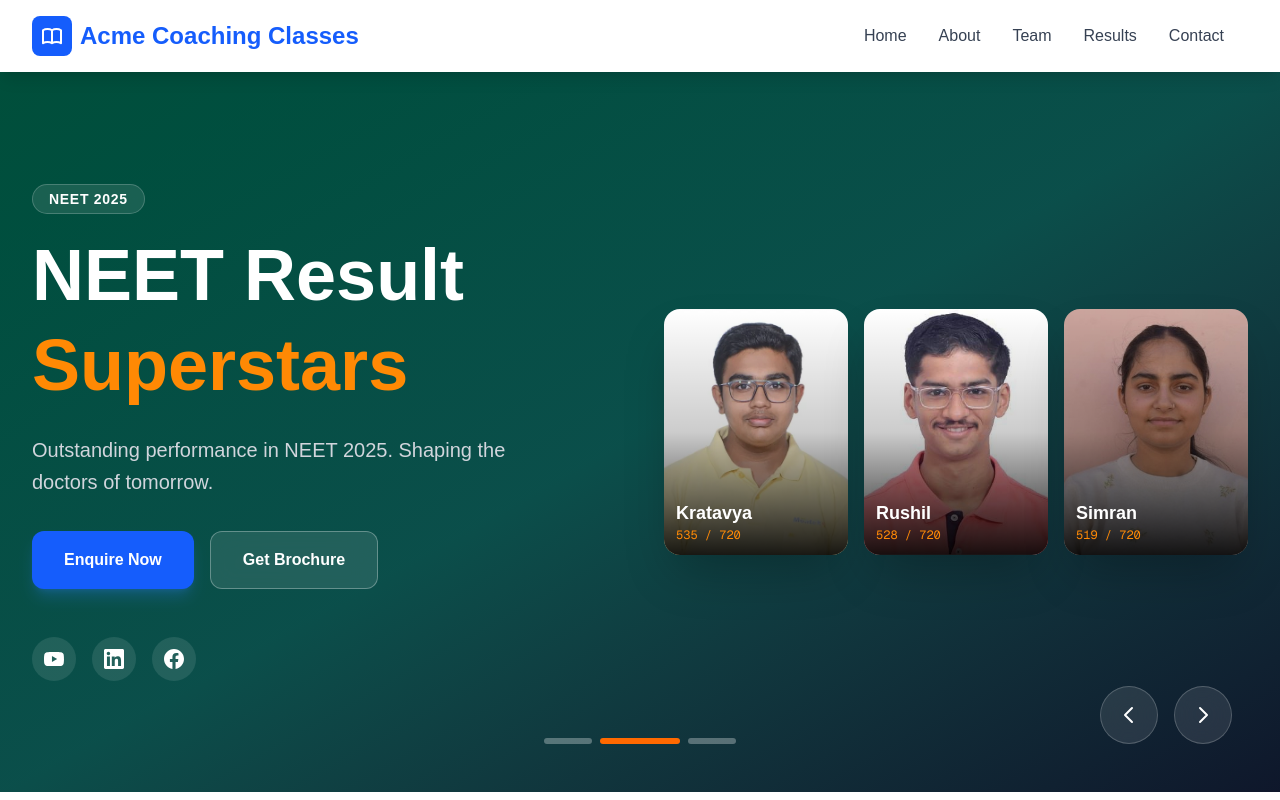
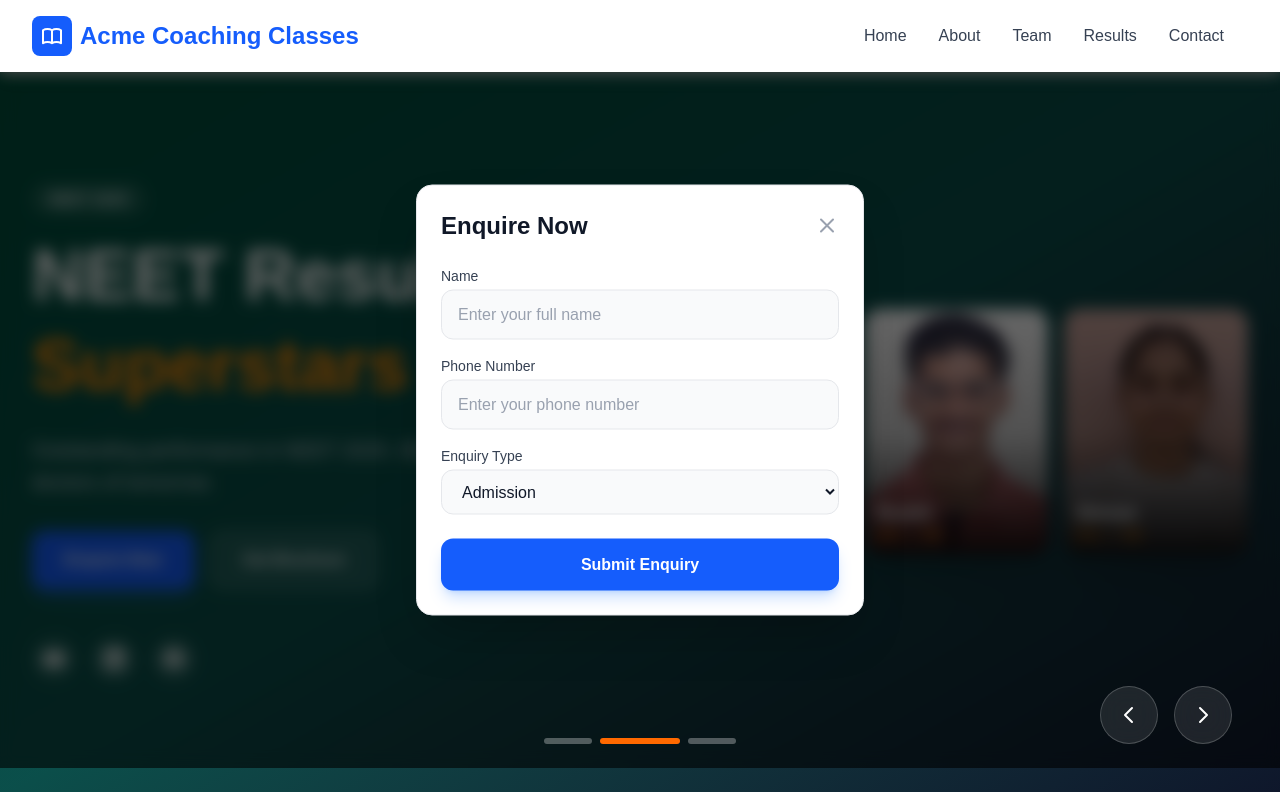
Before and after one commit to mokshchadha/acme_classes, a Next.js app: page / in a window 1280 px wide. Both pictures are taken after a click on the button "Enquire Now". Shown: the top 800 px of the page. Built offline with nearby package versions, Linux system fonts and the light colour scheme.

Commit message:
added enquire modal

```diff
--- /dev/null
+++ b/app/actions/enquire.ts
@@ -0,0 +1,48 @@
+'use server'
+
+const BOT_TOKEN = process.env.TELEGRAM_BOT_TOKEN
+const CHAT_ID = process.env.TELEGRAM_CHAT_ID
+
+export async function submitEnquiry(formData: FormData) {
+  const name = formData.get('name')
+  const phone = formData.get('phone')
+  const type = formData.get('type')
+
+  if (!name || !phone || !type) {
+    return { success: false, message: 'All fields are required' }
+  }
+
+  const message = `
+🔔 *New Enquiry Received*
+
+👤 *Name*: \`${name}\`
+📱 *Phone*: \`${phone}\`
+📋 *Enquiry Type*: ${type}
+  `
+
+  try {
+    const response = await fetch(`https://api.telegram.org/bot${BOT_TOKEN}/sendMessage`, {
+      method: 'POST',
+      headers: {
+        'Content-Type': 'application/json',
+      },
+      body: JSON.stringify({
+        chat_id: CHAT_ID,
+        text: message,
+        parse_mode: 'Markdown',
+      }),
+    })
+
+    const data = await response.json()
+
+    if (!response.ok) {
+      console.error('Telegram API Error:', data)
+      return { success: false, message: 'Failed to send enquiry' }
+    }
+
+    return { success: true, message: 'Enquiry sent successfully!' }
+  } catch (error) {
+    console.error('Submission Error:', error)
+    return { success: false, message: 'Failed to connect to server' }
+  }
+}
--- /dev/null
+++ b/app/components/EnquireModal.tsx
@@ -0,0 +1,139 @@
+'use client'
+
+import { useState } from 'react'
+import { motion, AnimatePresence } from 'framer-motion'
+import { submitEnquiry } from '../actions/enquire'
+
+interface EnquireModalProps {
+  isOpen: boolean
+  onClose: () => void
+}
+
+export function EnquireModal({ isOpen, onClose }: EnquireModalProps) {
+  const [loading, setLoading] = useState(false)
+  const [status, setStatus] = useState<{ success: boolean; message: string } | null>(null)
+
+  const handleSubmit = async (e: React.FormEvent<HTMLFormElement>) => {
+    e.preventDefault()
+    setLoading(true)
+    setStatus(null)
+
+    const formData = new FormData(e.currentTarget)
+    const result = await submitEnquiry(formData)
+
+    setLoading(false)
+    setStatus({ success: result.success, message: result.message })
+
+    if (result.success) {
+      setTimeout(() => {
+        onClose()
+        setStatus(null)
+      }, 2000)
+    }
+  }
+
+  return (
+    <AnimatePresence>
+      {isOpen && (
+        <>
+          <motion.div
+            initial={{ opacity: 0 }}
+            animate={{ opacity: 1 }}
+            exit={{ opacity: 0 }}
+            onClick={onClose}
+            className="fixed inset-0 bg-black/60 backdrop-blur-sm z-50"
+          />
+          <motion.div
+            initial={{ opacity: 0, scale: 0.95, y: 20 }}
+            animate={{ opacity: 1, scale: 1, y: 0 }}
+            exit={{ opacity: 0, scale: 0.95, y: 20 }}
+            className="fixed left-1/2 top-1/2 -translate-x-1/2 -translate-y-1/2 w-full max-w-md p-6 bg-white border border-gray-200 rounded-2xl shadow-2xl z-50"
+          >
+            <div className="flex justify-between items-center mb-6">
+              <h3 className="text-2xl font-bold text-gray-900">Enquire Now</h3>
+              <button onClick={onClose} className="text-gray-400 hover:text-gray-900 transition-colors">
+                <svg className="w-6 h-6" fill="none" viewBox="0 0 24 24" stroke="currentColor">
+                  <path strokeLinecap="round" strokeLinejoin="round" strokeWidth={2} d="M6 18L18 6M6 6l12 12" />
+                </svg>
+              </button>
+            </div>
+
+            {status && (
+              <div
+                className={`p-4 mb-6 rounded-lg text-sm font-medium ${
+                  status.success ? 'bg-green-50 text-green-700 border border-green-200' : 'bg-red-50 text-red-700 border border-red-200'
+                }`}
+              >
+                {status.message}
+              </div>
+            )}
+
+            <form onSubmit={handleSubmit} className="space-y-4">
+              <div>
+                <label htmlFor="name" className="block text-sm font-medium text-gray-700 mb-1">
+                  Name
+                </label>
+                <input
+                  type="text"
+                  name="name"
+                  id="name"
+                  required
+                  placeholder="Enter your full name"
+                  className="w-full px-4 py-3 bg-gray-50 border border-gray-200 rounded-xl text-gray-900 placeholder-gray-400 focus:outline-none focus:ring-2 focus:ring-blue-500 transition-all"
+                />
+              </div>
+
+              <div>
+                <label htmlFor="phone" className="block text-sm font-medium text-gray-700 mb-1">
+                  Phone Number
+                </label>
+                <input
+                  type="tel"
+                  name="phone"
+                  id="phone"
+                  required
+                  placeholder="Enter your phone number"
+                  className="w-full px-4 py-3 bg-gray-50 border border-gray-200 rounded-xl text-gray-900 placeholder-gray-400 focus:outline-none focus:ring-2 focus:ring-blue-500 transition-all"
+                />
+              </div>
+
+              <div>
+                <label htmlFor="type" className="block text-sm font-medium text-gray-700 mb-1">
+                  Enquiry Type
+                </label>
+                <select
+                  name="type"
+                  id="type"
+                  defaultValue="Admission"
+                  className="w-full px-4 py-3 bg-gray-50 border border-gray-200 rounded-xl text-gray-900 placeholder-gray-400 focus:outline-none focus:ring-2 focus:ring-blue-500 transition-all"
+                >
+                  <option value="Admission">Admission</option>
+                  <option value="Courses">Courses</option>
+                  <option value="Fees">Fees Structure</option>
+                  <option value="General">General Enquiry</option>
+                </select>
+              </div>
+
+              <div className="pt-2">
+                <button
+                  type="submit"
+                  disabled={loading}
+                  className="w-full bg-blue-600 hover:bg-blue-700 text-white py-3.5 rounded-xl font-bold transition-all duration-300 shadow-lg shadow-blue-500/25 disabled:opacity-50 disabled:cursor-not-allowed flex justify-center items-center"
+                >
+                  {loading ? (
+                    <svg className="animate-spin h-5 w-5 text-white" fill="none" viewBox="0 0 24 24">
+                      <circle className="opacity-25" cx="12" cy="12" r="10" stroke="currentColor" strokeWidth="4" />
+                      <path className="opacity-75" fill="currentColor" d="M4 12a8 8 0 018-8V0C5.373 0 0 5.373 0 12h4zm2 5.291A7.962 7.962 0 014 12H0c0 3.042 1.135 5.824 3 7.938l3-2.647z" />
+                    </svg>
+                  ) : (
+                    'Submit Enquiry'
+                  )}
+                </button>
+              </div>
+            </form>
+          </motion.div>
+        </>
+      )}
+    </AnimatePresence>
+  )
+}
--- a/app/components/sections/Hero.tsx
+++ b/app/components/sections/Hero.tsx
@@ -36,7 +36,14 @@ export const Hero = () => {
 
             <div className="flex flex-col sm:flex-row gap-4">
               <button className="bg-blue-600 hover:bg-blue-700 text-white px-8 py-3 rounded-lg font-semibold transition-all duration-300 transform hover:scale-105">Enroll Now</button>
-              <button className="border-2 border-blue-600 text-blue-600 hover:bg-blue-600 hover:text-white px-8 py-3 rounded-lg font-semibold transition-all duration-300">Download Brochure</button>
+              <a
+                href="https://drive.google.com/file/d/18ywLwQ_TZGLSsCgqJm6WHVXSV-RBJQcL/view?usp=sharing"
+                target="_blank"
+                rel="noopener noreferrer"
+                className="border-2 border-blue-600 text-blue-600 hover:bg-blue-600 hover:text-white px-8 py-3 rounded-lg font-semibold transition-all duration-300 inline-block text-center"
+              >
+                Download Brochure
+              </a>
             </div>
           </motion.div>
 
--- a/app/components/sections/HeroCarousel.tsx
+++ b/app/components/sections/HeroCarousel.tsx
@@ -4,6 +4,7 @@ import { useState, useEffect } from 'react'
 import Image from 'next/image'
 import { motion, AnimatePresence } from 'framer-motion'
 import { YoutubeIcon, LinkedinIcon, FacebookIcon, ChevronLeftIcon, ChevronRightIcon } from '../icons'
+import { EnquireModal } from '../EnquireModal'
 
 const slides = [
   {
@@ -46,6 +47,7 @@ const slides = [
 export const HeroCarousel = () => {
   const [current, setCurrent] = useState(0)
   const [direction, setDirection] = useState(0)
+  const [isModalOpen, setIsModalOpen] = useState(false)
 
   useEffect(() => {
     const timer = setInterval(() => {
@@ -127,13 +129,22 @@ export const HeroCarousel = () => {
                   transition={{ delay: 0.4 }}
                   className="flex flex-wrap gap-4"
                 >
-                  <button className="bg-blue-600 hover:bg-blue-700 text-white px-8 py-4 rounded-xl font-bold transition-all duration-300 transform hover:scale-105 shadow-lg shadow-blue-500/25">
+                  <button
+                    onClick={() => setIsModalOpen(true)}
+                    className="bg-blue-600 hover:bg-blue-700 text-white px-8 py-4 rounded-xl font-bold transition-all duration-300 transform hover:scale-105 shadow-lg shadow-blue-500/25"
+                  >
                     Enquire Now
                   </button>
-                  <button className="bg-white/10 hover:bg-white/20 backdrop-blur-md text-white border border-white/30 px-8 py-4 rounded-xl font-bold transition-all duration-300">
+                  <a
+                    href="https://drive.google.com/file/d/18ywLwQ_TZGLSsCgqJm6WHVXSV-RBJQcL/view?usp=sharing"
+                    target="_blank"
+                    rel="noopener noreferrer"
+                    className="bg-white/10 hover:bg-white/20 backdrop-blur-md text-white border border-white/30 px-8 py-4 rounded-xl font-bold transition-all duration-300 inline-block"
+                  >
                     Get Brochure
-                  </button>
+                  </a>
                 </motion.div>
+                <EnquireModal isOpen={isModalOpen} onClose={() => setIsModalOpen(false)} />
 
                 {/* Social Links */}
                 <motion.div
```
